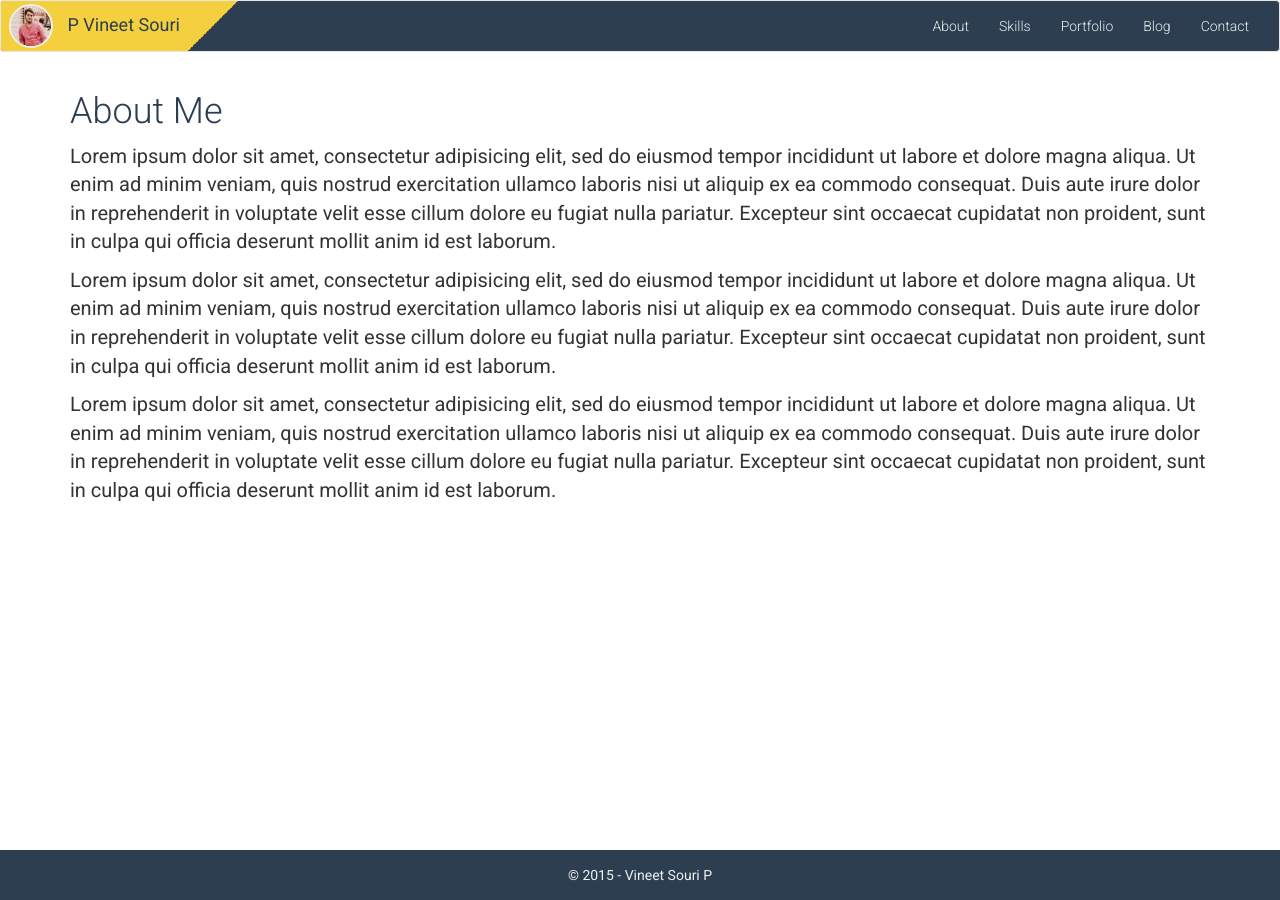
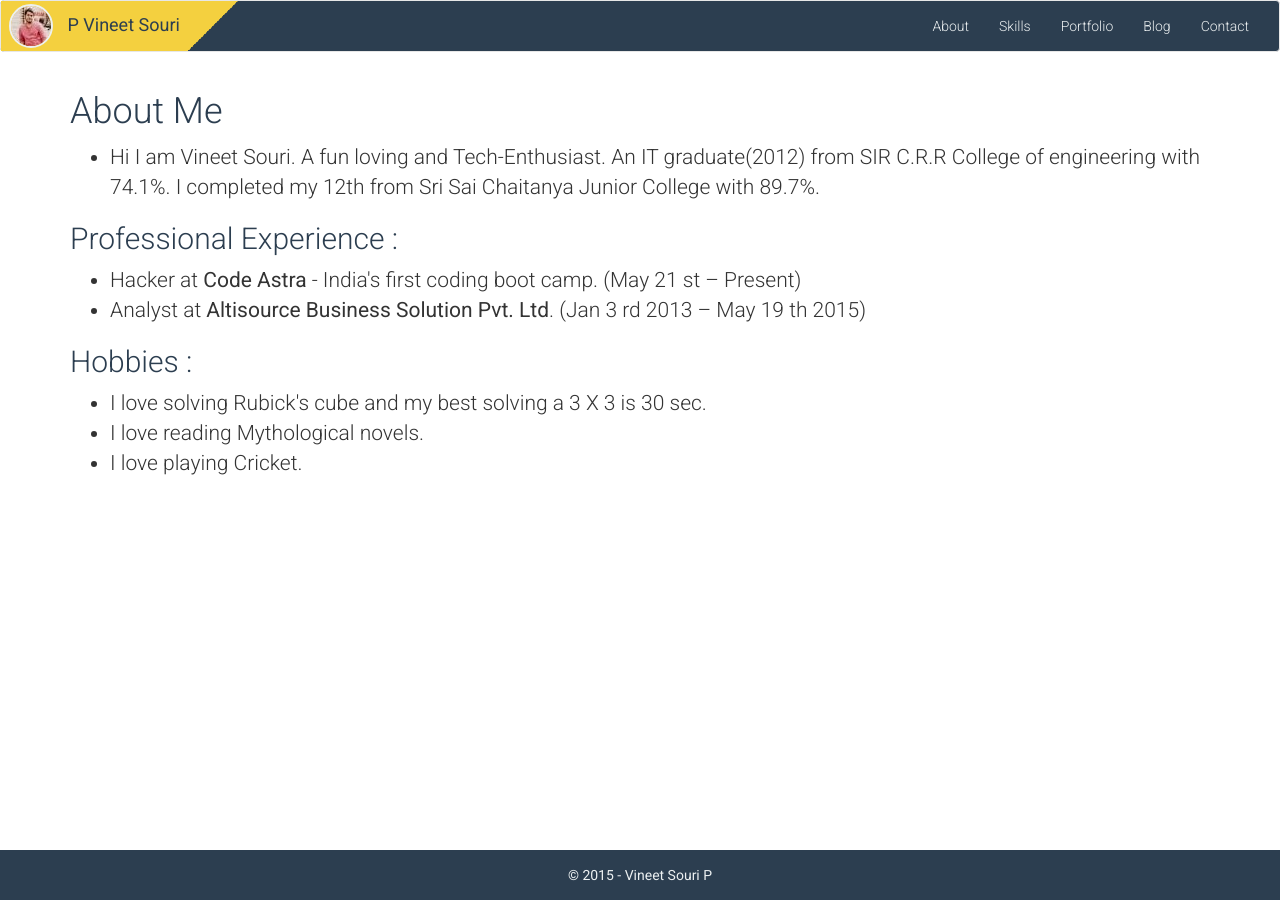
Before and after one commit to vineetsouri/vineetsouri.github.io, a Jekyll site: the page built from about.html, in a window 1280 px wide. Built offline with Jekyll 4.4.1, drawn with Linux system fonts in a browser that asks for light colours; nearby versions of some CDN libraries.

Commit message:
Added about medetails and sttyled portfolio pages with links

```diff
--- a/_sass/_common.scss
+++ b/_sass/_common.scss
@@ -75,6 +75,7 @@ header {
 }
 
 .skill{
+  font-weight: 100;
   font-size: 30px;
   color: $dark-grey;
 }
@@ -88,7 +89,7 @@ header {
   display: block;
   float: right;
   .fill{
-    color: #22a39f;
+    color: #CAA617;
     vertical-align: middle;
   }
 }
@@ -116,3 +117,11 @@ footer {
   left: 0;
   right: 0;
 }
+
+#intro{
+  font-size: 1.5em;
+  font-weight: 100;
+}
+#imp{
+  font-weight: 400;
+}
--- a/about.html
+++ b/about.html
@@ -5,6 +5,35 @@ permalink: /about/
 ---
 
 <h1>About Me</h1>
-<p class="about-paragraph">Lorem ipsum dolor sit amet, consectetur adipisicing elit, sed do eiusmod tempor incididunt ut labore et dolore magna aliqua. Ut enim ad minim veniam, quis nostrud exercitation ullamco laboris nisi ut aliquip ex ea commodo consequat. Duis aute irure dolor in reprehenderit in voluptate velit esse cillum dolore eu fugiat nulla pariatur. Excepteur sint occaecat cupidatat non proident, sunt in culpa qui officia deserunt mollit anim id est laborum.</p>
-<p class="about-paragraph">Lorem ipsum dolor sit amet, consectetur adipisicing elit, sed do eiusmod tempor incididunt ut labore et dolore magna aliqua. Ut enim ad minim veniam, quis nostrud exercitation ullamco laboris nisi ut aliquip ex ea commodo consequat. Duis aute irure dolor in reprehenderit in voluptate velit esse cillum dolore eu fugiat nulla pariatur. Excepteur sint occaecat cupidatat non proident, sunt in culpa qui officia deserunt mollit anim id est laborum.</p>
-<p class="about-paragraph">Lorem ipsum dolor sit amet, consectetur adipisicing elit, sed do eiusmod tempor incididunt ut labore et dolore magna aliqua. Ut enim ad minim veniam, quis nostrud exercitation ullamco laboris nisi ut aliquip ex ea commodo consequat. Duis aute irure dolor in reprehenderit in voluptate velit esse cillum dolore eu fugiat nulla pariatur. Excepteur sint occaecat cupidatat non proident, sunt in culpa qui officia deserunt mollit anim id est laborum.</p>
+<p class="about-paragraph">
+<ul>
+  <li id="intro">
+    Hi I am Vineet Souri. A fun loving and Tech-Enthusiast. An  IT graduate(2012) from SIR C.R.R College of engineering with 74.1%. I completed my 12th from Sri Sai Chaitanya Junior College with 89.7%.
+  </li>
+</ul>
+</p>
+<p class="about-paragraph">
+<h2>Professional Experience :</h2>
+<ul>
+  <li id="intro">
+    Hacker at <span id = "imp">Code Astra</span> - India's first coding boot camp. (May 21 st – Present)
+  </li>
+  <li id="intro">
+    Analyst at <span id = "imp">Altisource Business Solution Pvt. Ltd</span>. (Jan 3 rd 2013 – May 19 th 2015)
+  </li>
+</ul>
+</p>
+<p class="about-paragraph">
+<h2>Hobbies :</h2>
+<ul>
+  <li id="intro">
+    I love solving Rubick's cube and my best solving a 3 X 3 is 30 sec.
+  </li>
+  <li id="intro">
+    I love reading Mythological novels.
+  </li>
+  <li id="intro">
+    I love playing Cricket.
+  </li>
+</ul>
+</p>
```
Also changed, not shown: portfolio.html (+26 -97 lines), images/calci.png (added), images/psd.png (added), images/puzzle.png (added), images/pw.png (added), images/sm.png (added), 9 other files.
